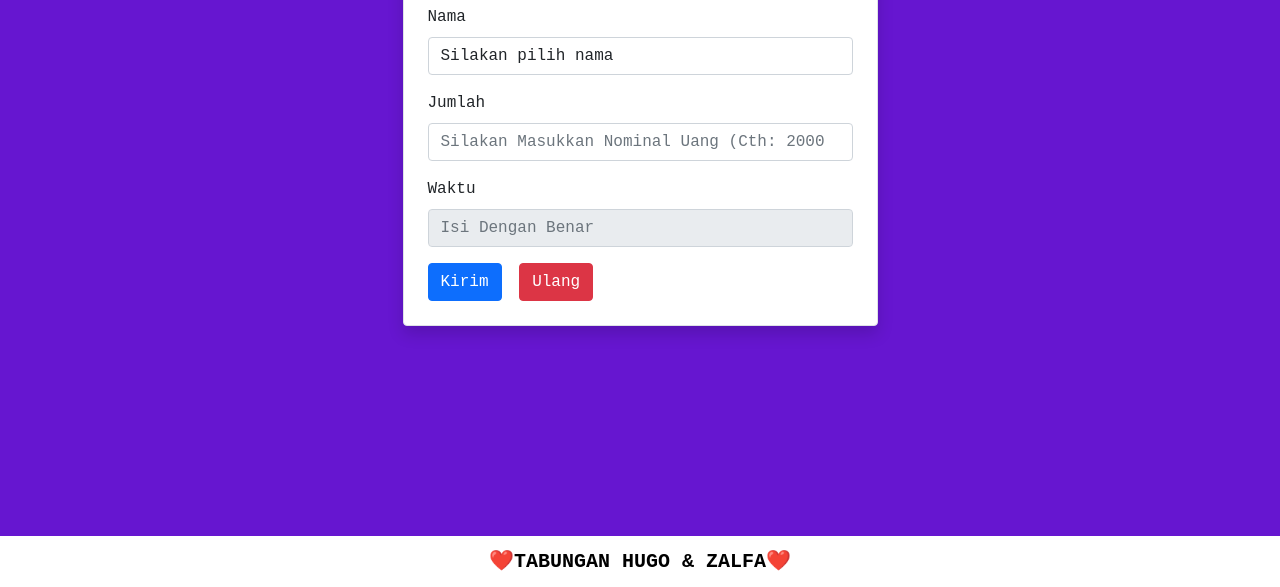
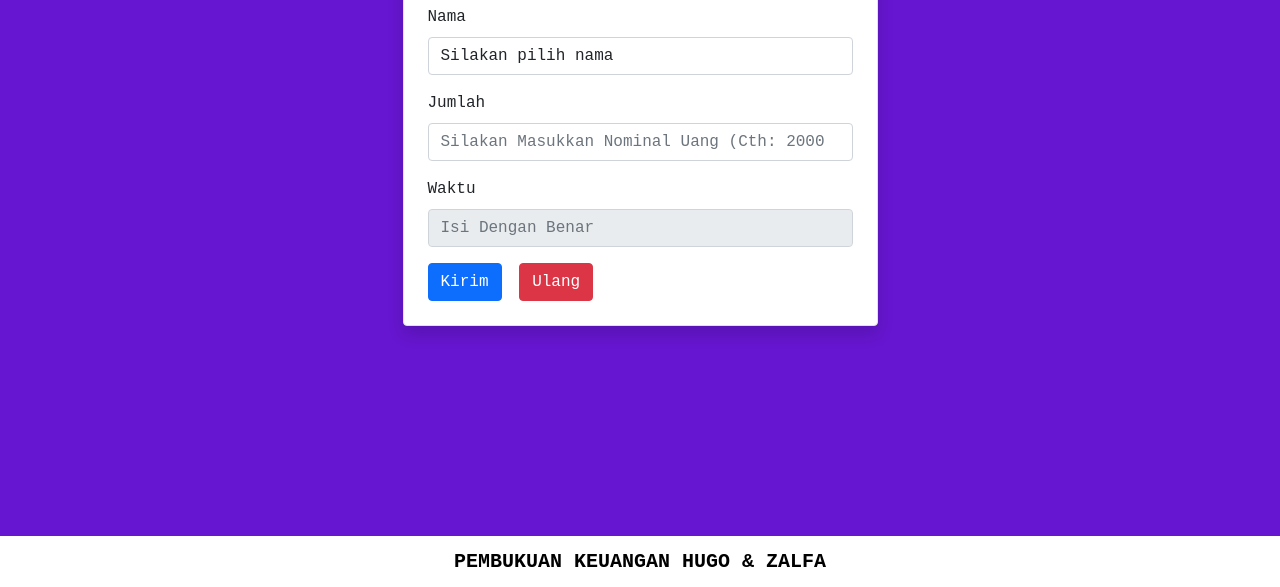
Before and after one commit to yahaha-wahyu/keuangan, a plain HTML site: page pemasukan/index.html in a window 1280 px wide. Shown: the part 213-800 px from the top of the page. Drawn offline with nearby package versions, Linux system fonts and the light colour scheme.

Commit message:
Update index.html

```diff
--- a/pemasukan/index.html
+++ b/pemasukan/index.html
@@ -137,7 +137,7 @@
     </script>
     <footer class="footer">
       <div class="container">
-          <p class="footer-text">❤️TABUNGAN HUGO & ZALFA❤️</p>
+          <p class="footer-text">PEMBUKUAN KEUANGAN HUGO & ZALFA</p>
       </div>
   </footer>
   <style>
```
